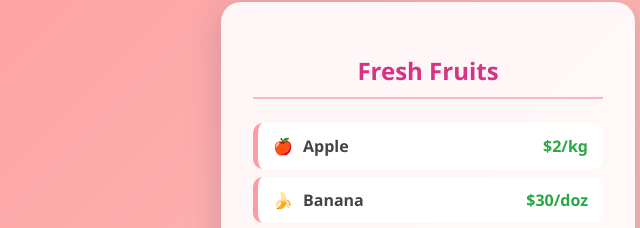
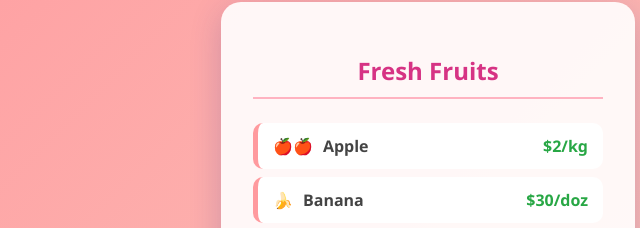
Before and after one commit to Sonalkawale9/jenkins_repo, a plain HTML site: page index.html in a window 1280 px wide. Shown: the part 132-360 px from the top of the page, 212-852 px from the left. Drawn offline with Linux system fonts and the light colour scheme.

Commit message:
2nd commit

```diff
--- a/index.html
+++ b/index.html
@@ -88,7 +88,7 @@
         <h2>Fresh Fruits</h2>
         <ul>
             <li>
-                <span><span class="emoji">🍎</span><span class="item-name">Apple</span></span>
+                <span><span class="emoji">🍎🍎</span><span class="item-name">Apple</span></span>
                 <span class="price">$2/kg</span>
             </li>
             <li>
```
